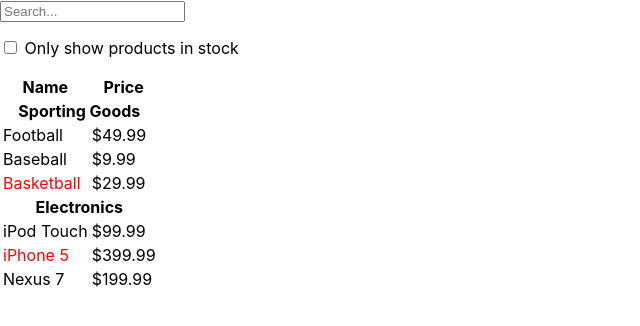
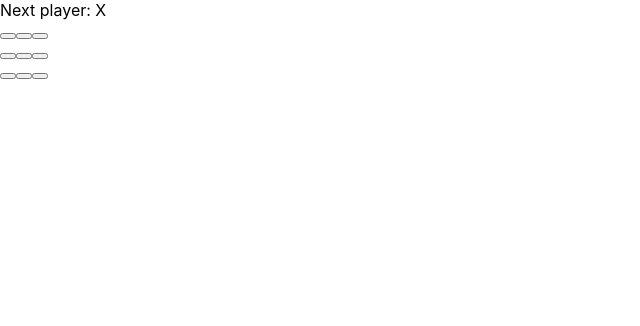
Before and after one commit to keluorg/hello-react, a React (Create React App) app: page / in a window 1280 px wide. Shown: the top 326 px of the page, without its empty margins (0-640 px from the left). Built offline with nearby package versions, Linux system fonts and the light colour scheme.

Commit message:
[update] tutorial 初始代码

```diff
--- /dev/null
+++ b/src/Game.js
@@ -0,0 +1,60 @@
+import React from 'react'
+
+class Square extends React.Component {
+    render() {
+        return (
+            <button className="square">
+                {/* TODO */}
+            </button>
+        );
+    }
+}
+
+class Board extends React.Component {
+    renderSquare(i) {
+        return <Square />;
+    }
+
+    render() {
+        const status = 'Next player: X';
+
+        return (
+            <div>
+                <div className="status">{status}</div>
+                <div className="board-row">
+                    {this.renderSquare(0)}
+                    {this.renderSquare(1)}
+                    {this.renderSquare(2)}
+                </div>
+                <div className="board-row">
+                    {this.renderSquare(3)}
+                    {this.renderSquare(4)}
+                    {this.renderSquare(5)}
+                </div>
+                <div className="board-row">
+                    {this.renderSquare(6)}
+                    {this.renderSquare(7)}
+                    {this.renderSquare(8)}
+                </div>
+            </div>
+        );
+    }
+}
+
+class Game extends React.Component {
+    render() {
+        return (
+            <div className="game">
+                <div className="game-board">
+                    <Board />
+                </div>
+                <div className="game-info">
+                    <div>{/* status */}</div>
+                    <ol>{/* TODO */}</ol>
+                </div>
+            </div>
+        );
+    }
+}
+
+export default Game;
--- a/src/index.js
+++ b/src/index.js
@@ -8,23 +8,14 @@
 // import Page from './Page';
 // import NameForm from './NameForm'
 // import Reservation from './Reservation'
-
-import FilterableProductTable from './FilterableProductTable'
+// import FilterableProductTable from './FilterableProductTable'
+import Game from './Game'
 import * as serviceWorker from './serviceWorker';
 
 console.log("kelu");
 
-const PRODUCTS = [
-    {category: 'Sporting Goods', price: '$49.99', stocked: true, name: 'Football'},
-    {category: 'Sporting Goods', price: '$9.99', stocked: true, name: 'Baseball'},
-    {category: 'Sporting Goods', price: '$29.99', stocked: false, name: 'Basketball'},
-    {category: 'Electronics', price: '$99.99', stocked: true, name: 'iPod Touch'},
-    {category: 'Electronics', price: '$399.99', stocked: false, name: 'iPhone 5'},
-    {category: 'Electronics', price: '$199.99', stocked: true, name: 'Nexus 7'}
-];
-
 ReactDOM.render(
-    <FilterableProductTable products={PRODUCTS} />,
+    <Game />,
     document.getElementById('root')
 );
 
```
